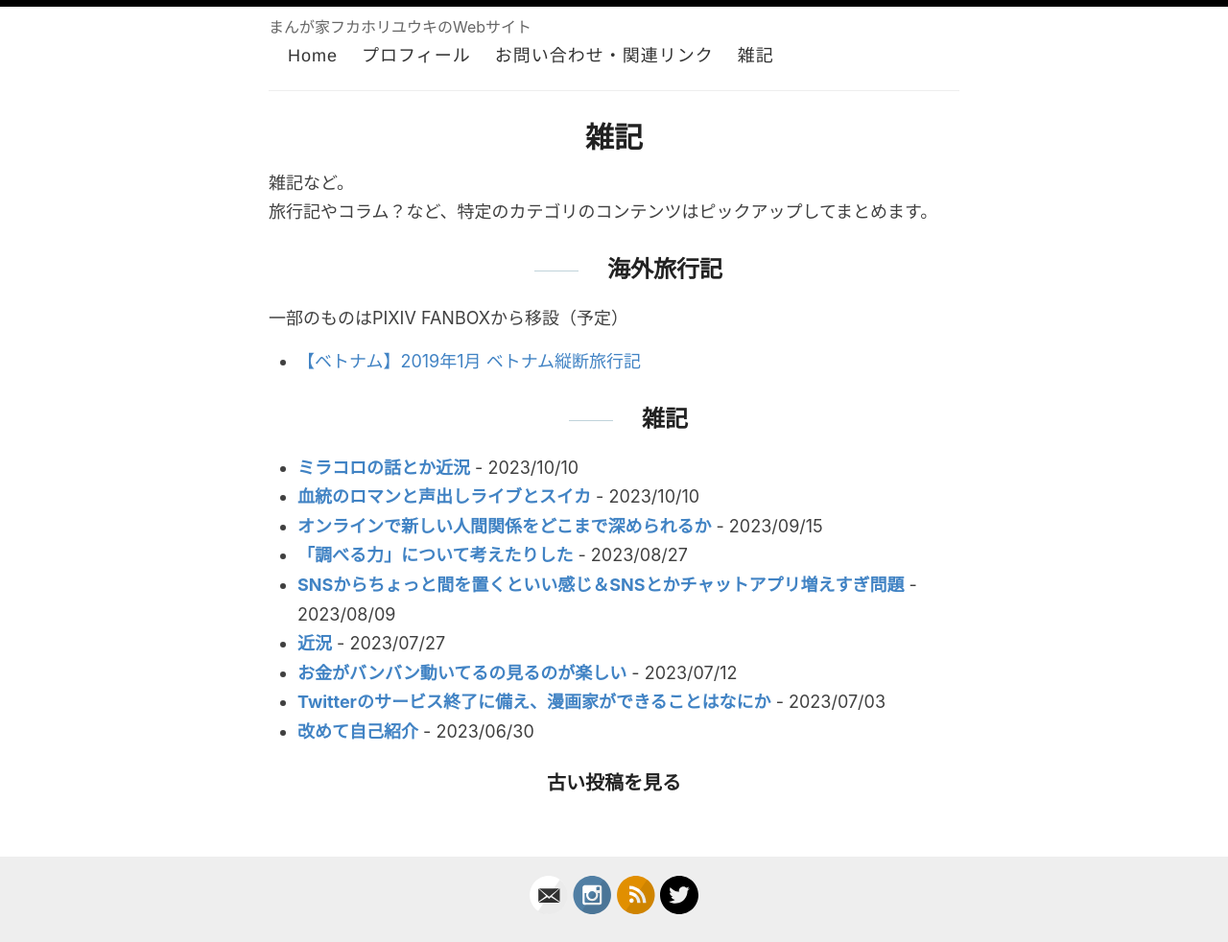
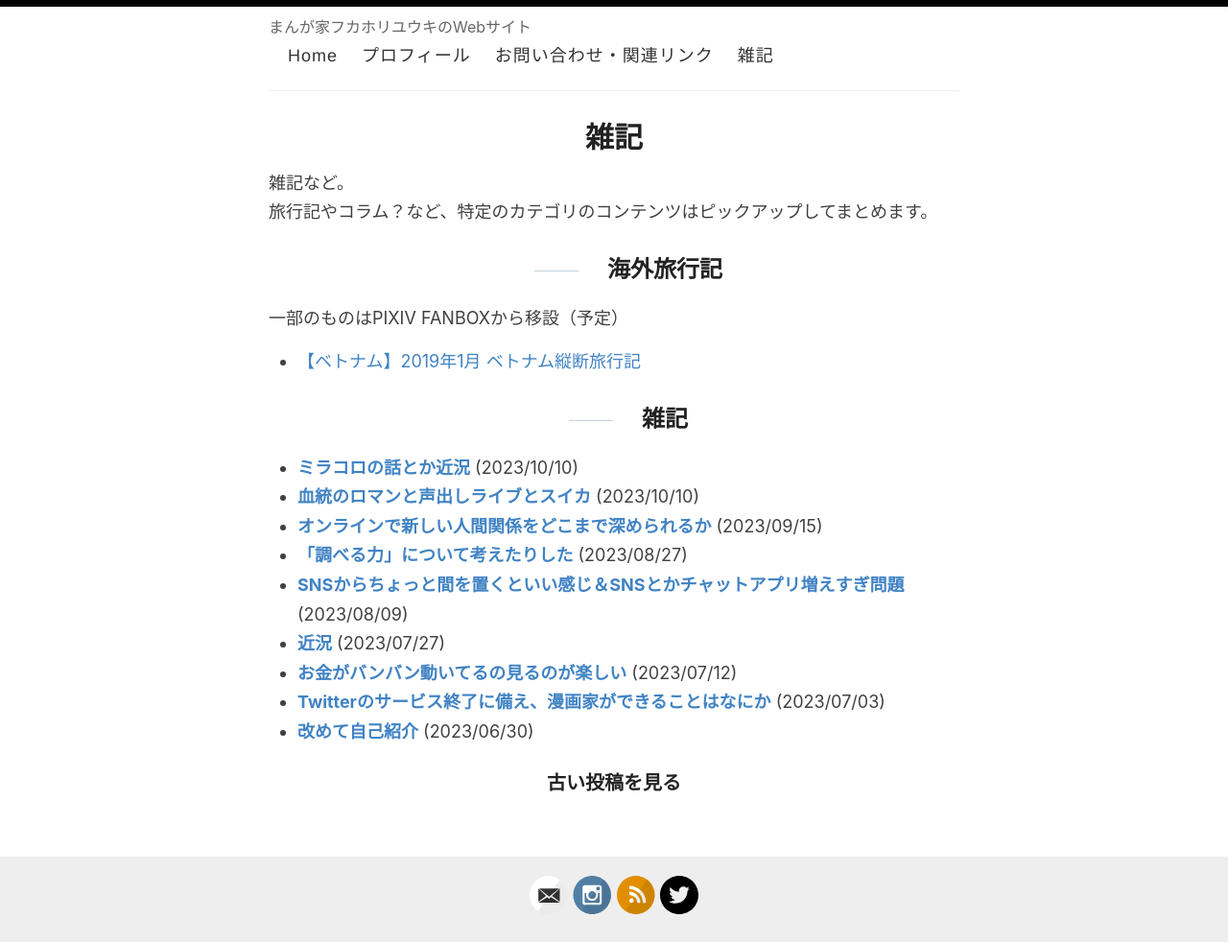
Before and after one commit to fukahorock/rock54main, a Jekyll site: the page built from notes.md, in a window 1280 px wide. Shown: the whole page at 96% size. Built offline with Jekyll 4.4.1, drawn with Linux system fonts in a browser that asks for light colours.

```diff
--- a/notes.md
+++ b/notes.md
@@ -29,7 +29,7 @@ layout: page
       <ul class="past">
           {% endif %}
           {% endunless %}
-          <li><b><a href="{{ site.baseurl }}{{ post.url }}">{% if post.title and post.title != "" %}{{post.title}}{% else %}{{post.excerpt |strip_html}}{%endif%}</a></b> - {% if post.date and post.date != "" %}{{ post.date | date: "%Y/%m/%d" }}{%endif%}</li>
+          <li><b><a href="{{ site.baseurl }}{{ post.url }}">{% if post.title and post.title != "" %}{{post.title}}{% else %}{{post.excerpt |strip_html}}{%endif%}</a></b> ({% if post.date and post.date != "" %}{{ post.date | date: "%Y/%m/%d" }}{%endif%})</li>
           {% endfor %}
       </ul>
     <h3>古い投稿を見る</h3>
```
